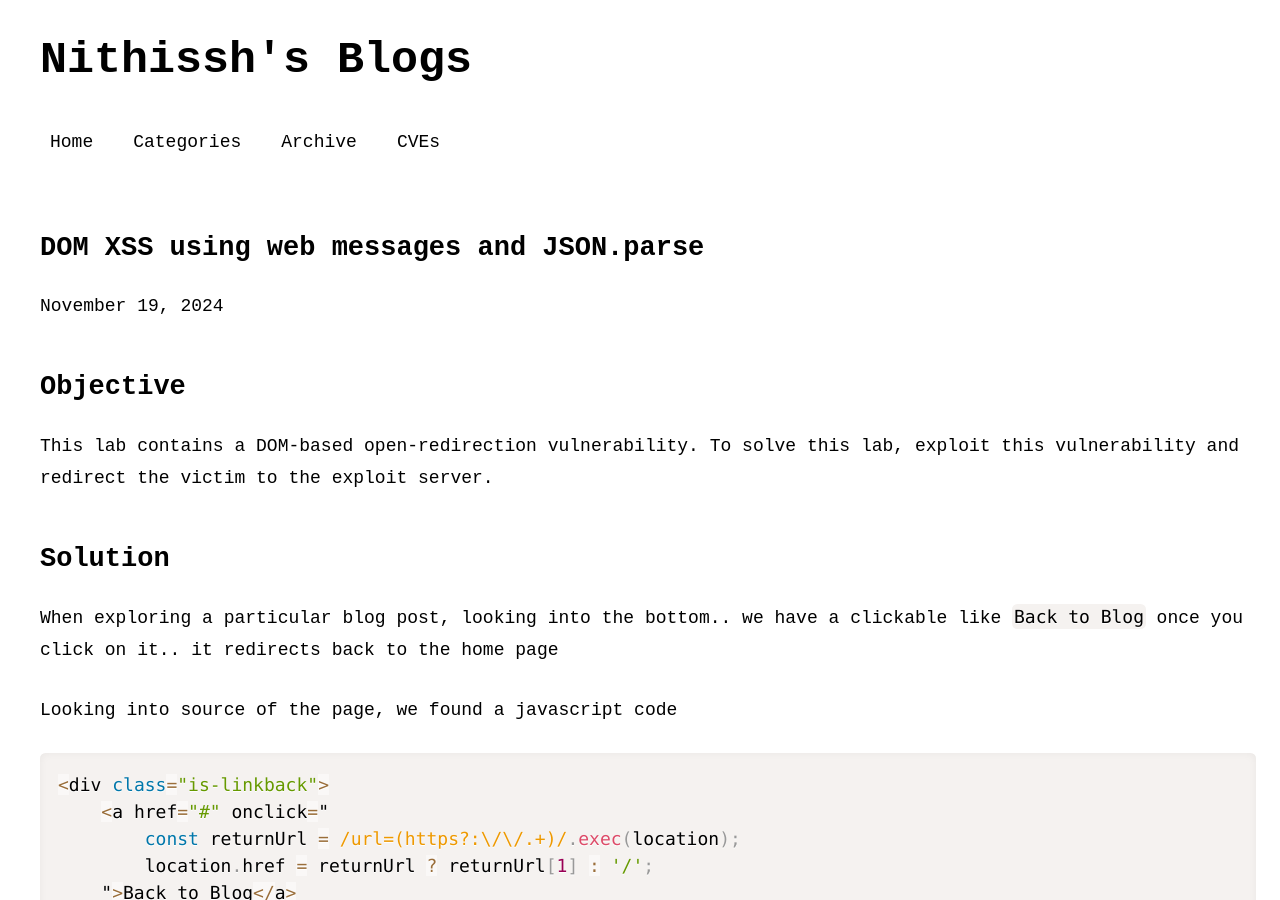
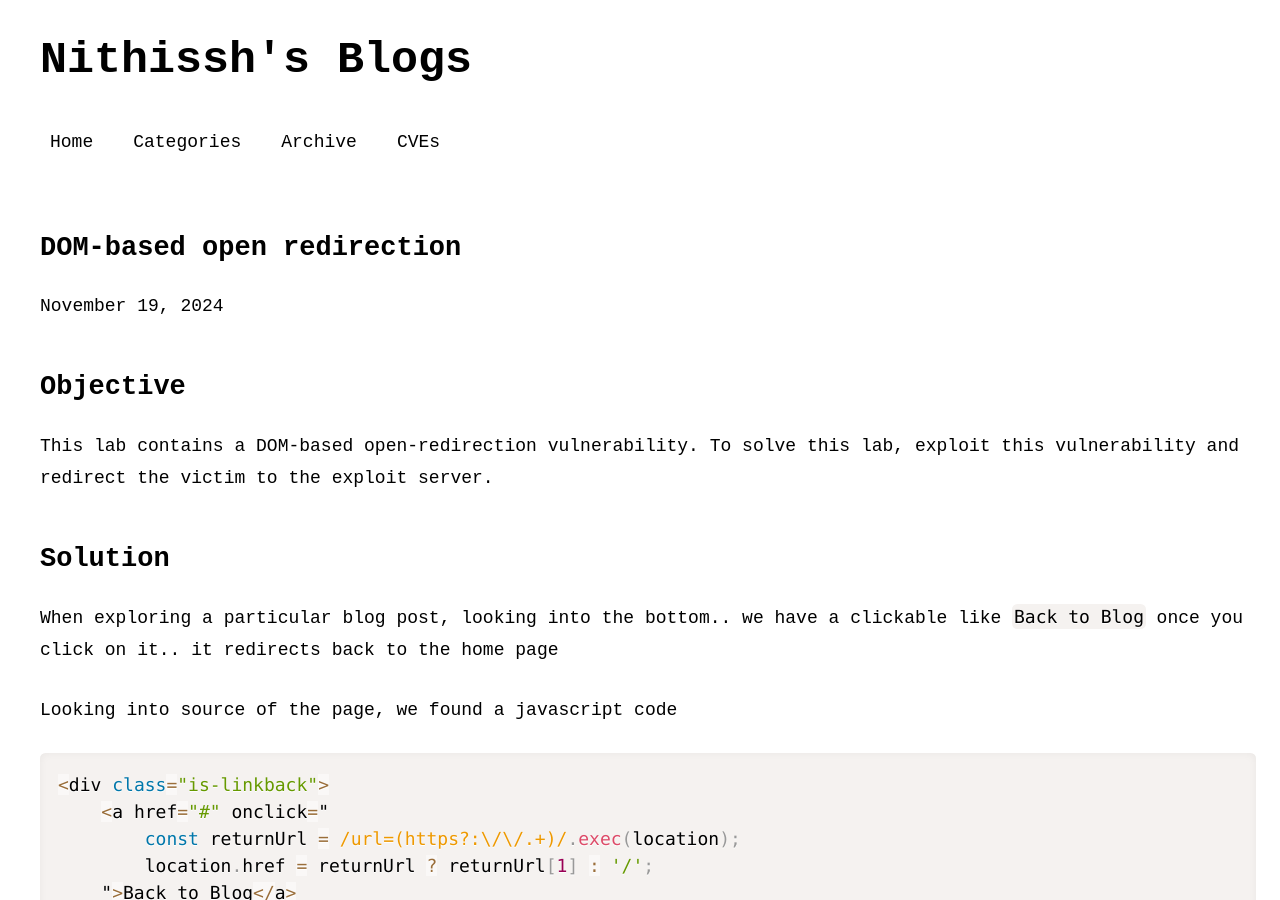
Before and after one commit to snithissh/blog-jekyll, a Jekyll site: the page built from _posts/2024-11-19-dom-portswigger-4.md, in a window 1280 px wide and 900 px high. Built offline with Jekyll 4.4.1, drawn with Linux system fonts in a browser that asks for light colours; nearby versions of some CDN libraries.

```diff
--- a/_posts/2024-11-19-dom-portswigger-4.md
+++ b/_posts/2024-11-19-dom-portswigger-4.md
@@ -1,6 +1,6 @@
 ---
 layout: post
-title:  "DOM XSS using web messages and JSON.parse"
+title:  "DOM-based open redirection"
 date:   2024-11-19 10:20:54 +0530
 categories: [BSCP, DOM Based]
 ---
```
